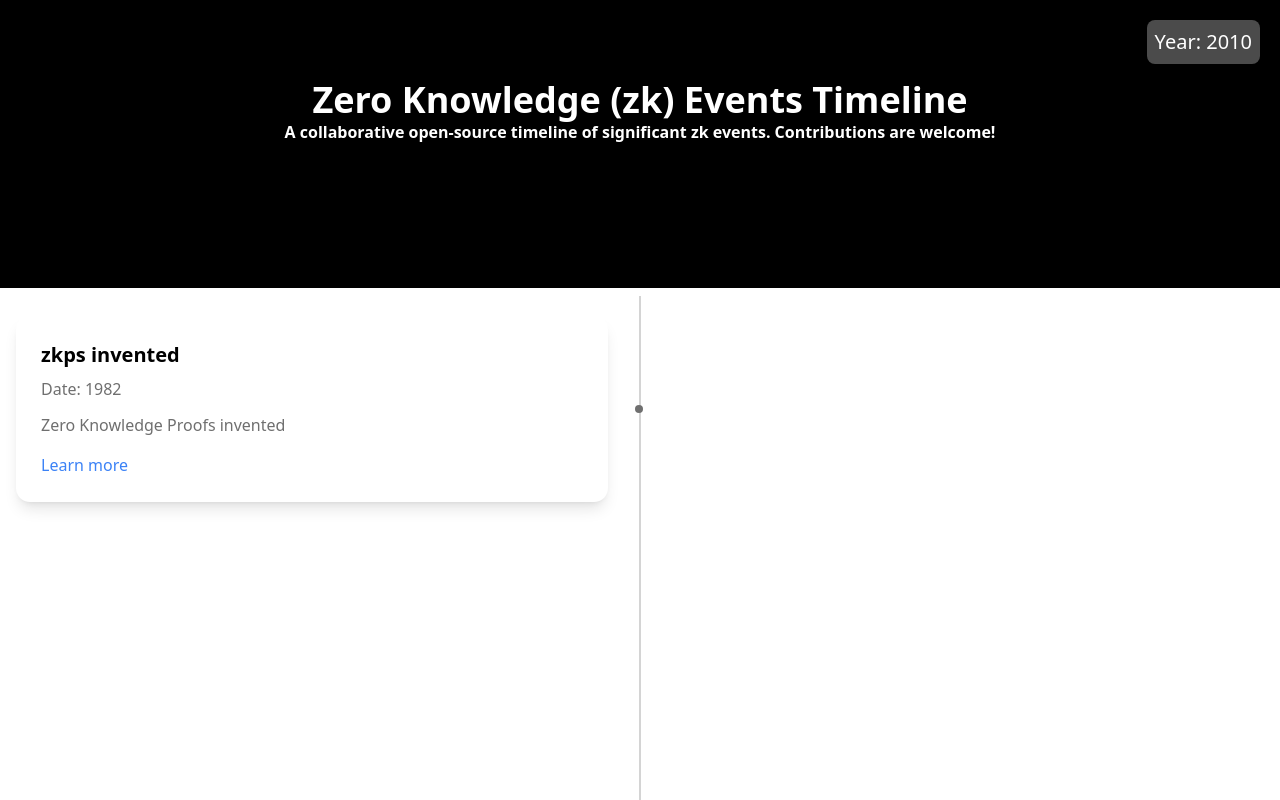
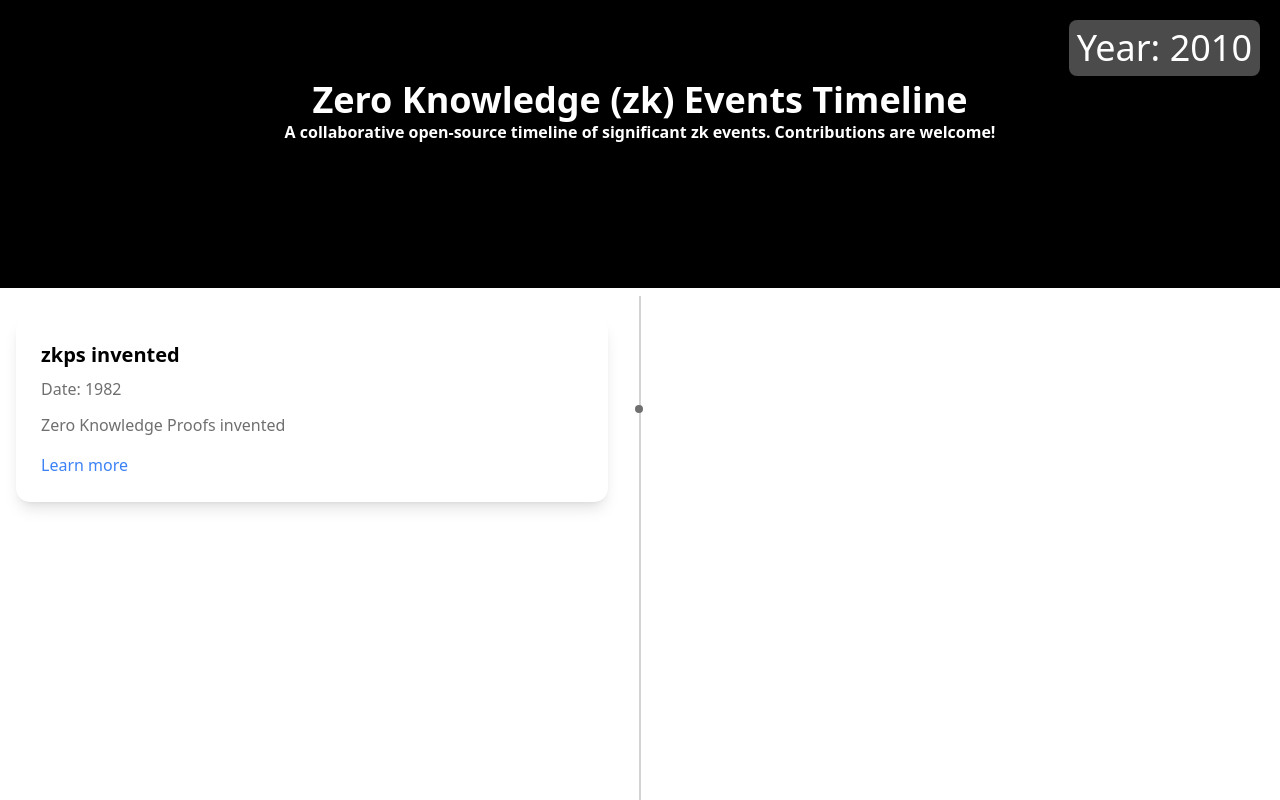
Before and after one commit to Violet-Bora-Lee/zk-timline-test, a Next.js app: page / in a window 1280 px wide. Shown: the top 800 px of the page. Built offline with nearby package versions, Linux system fonts and the light colour scheme.

Commit message:
Increase font size of year display in timeline component

```diff
--- a/components/Timeline/FloatingYearDisplay.tsx
+++ b/components/Timeline/FloatingYearDisplay.tsx
@@ -32,7 +32,7 @@ const FloatingYearDisplay: React.FC = () => {
   }, []);
 
   return (
-    <div className="fixed top-5 right-5 bg-gray-800 text-customWhite p-2 rounded-lg text-xl z-50">
+    <div className="fixed top-5 right-5 bg-gray-800 text-customWhite p-2 rounded-lg text-4xl z-50">
       Year: {currentYear}
     </div>
   );
```
